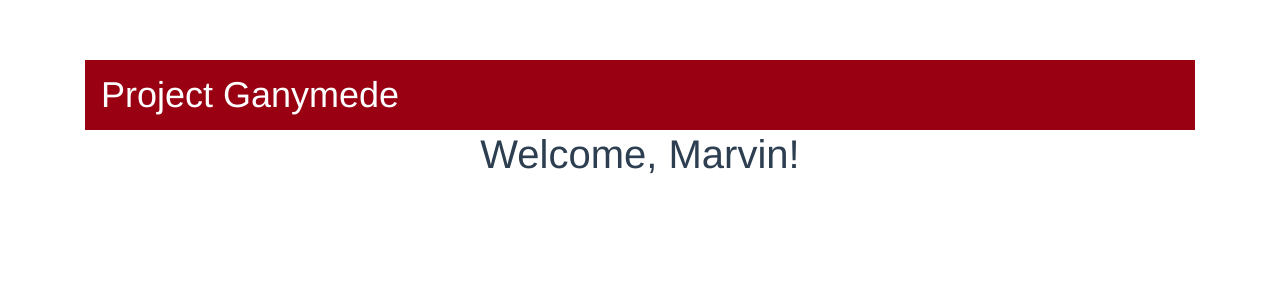
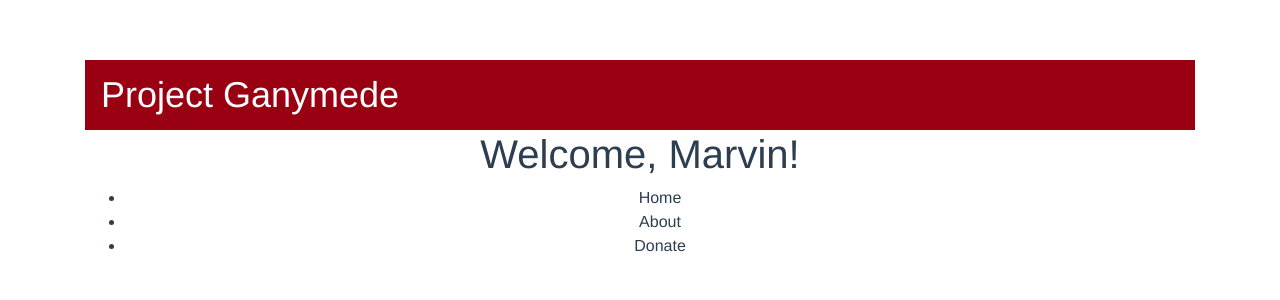
Before and after one commit to marvintensuan/Ganymede, a Vue app: page / in a window 1280 px wide. Shown: the top 300 px of the page. Built offline with nearby package versions, Linux system fonts and the light colour scheme.

Commit message:
Added Footer component.

```diff
--- a/src/App.vue
+++ b/src/App.vue
@@ -2,18 +2,21 @@
   <div class="container">
     <Header />
     <UserControlPanel username="Marvin"/>
+    <Footer />
   </div>
 </template>
 
 <script>
 import Header from './components/Header'
 import UserControlPanel from './components/UserControlPanel'
+import Footer from './components/Footer'
 
 export default {
   name: 'App',
   components: {
     Header,
-    UserControlPanel
+    UserControlPanel,
+    Footer
   }
 }
 </script>
--- /dev/null
+++ b/src/components/Footer.vue
@@ -0,0 +1,15 @@
+<template>
+    <footer>
+        <ul>
+            <li>Home</li>
+            <li>About</li>
+            <li>Donate</li>
+        </ul>
+    </footer>
+</template>
+
+<script>
+export default {
+    name: 'Footer',
+}
+</script>
```
